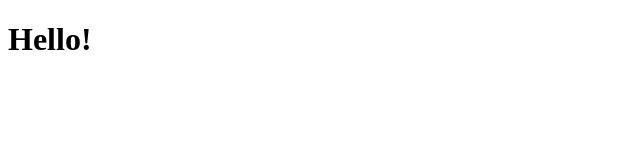
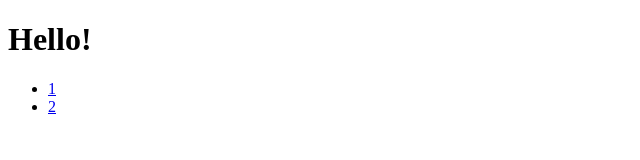
Before and after one commit to a87506010824/demosite, a plain HTML site: page index.html in a window 1280 px wide. Shown: the full height of the page, 0-640 px from the left. Drawn offline with Linux system fonts and the light colour scheme.

Commit message:
edit list

```diff
--- a/index.html
+++ b/index.html
@@ -6,5 +6,9 @@
 </head>
 <body>
 	<h1>Hello!</h1>
+	<ul>
+		<li><a href="#">1</a></li>
+		<li><a href="#">2</a></li>
+	</ul>
 </body>
 </html>
```
